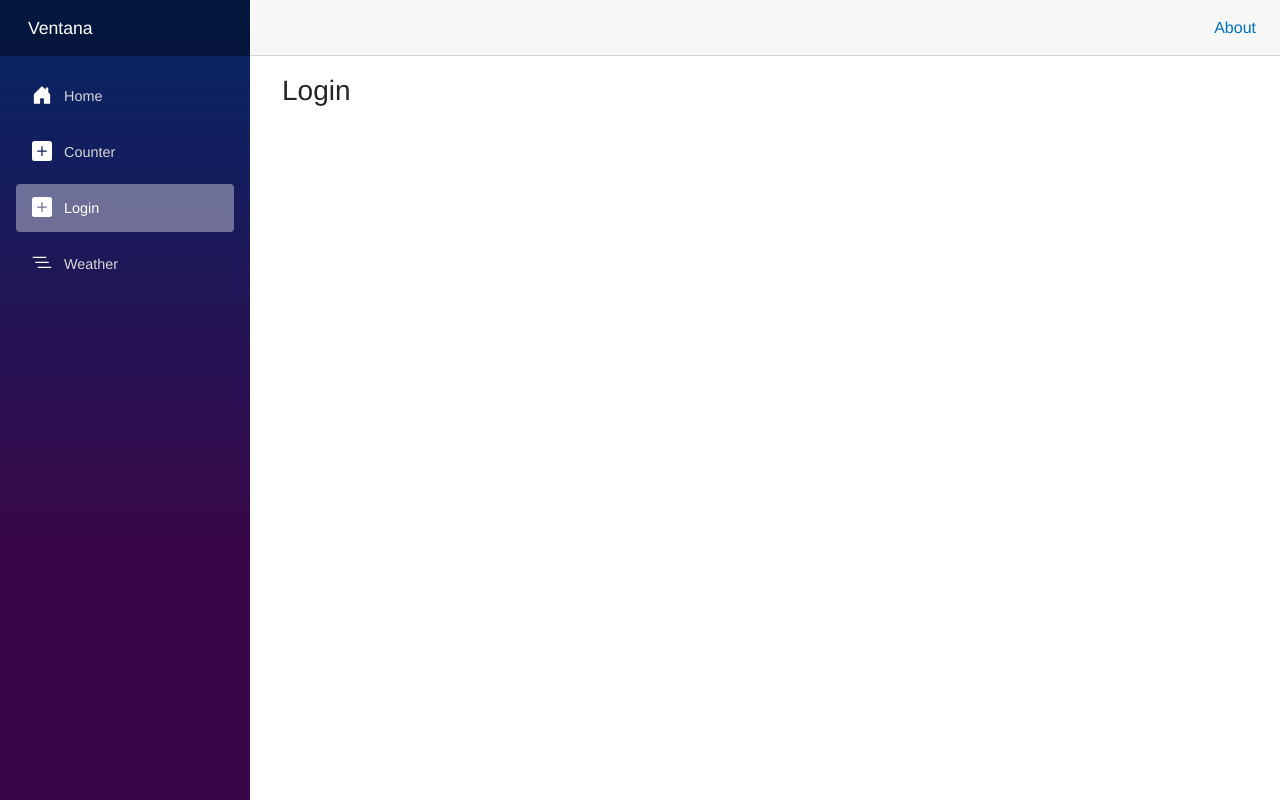
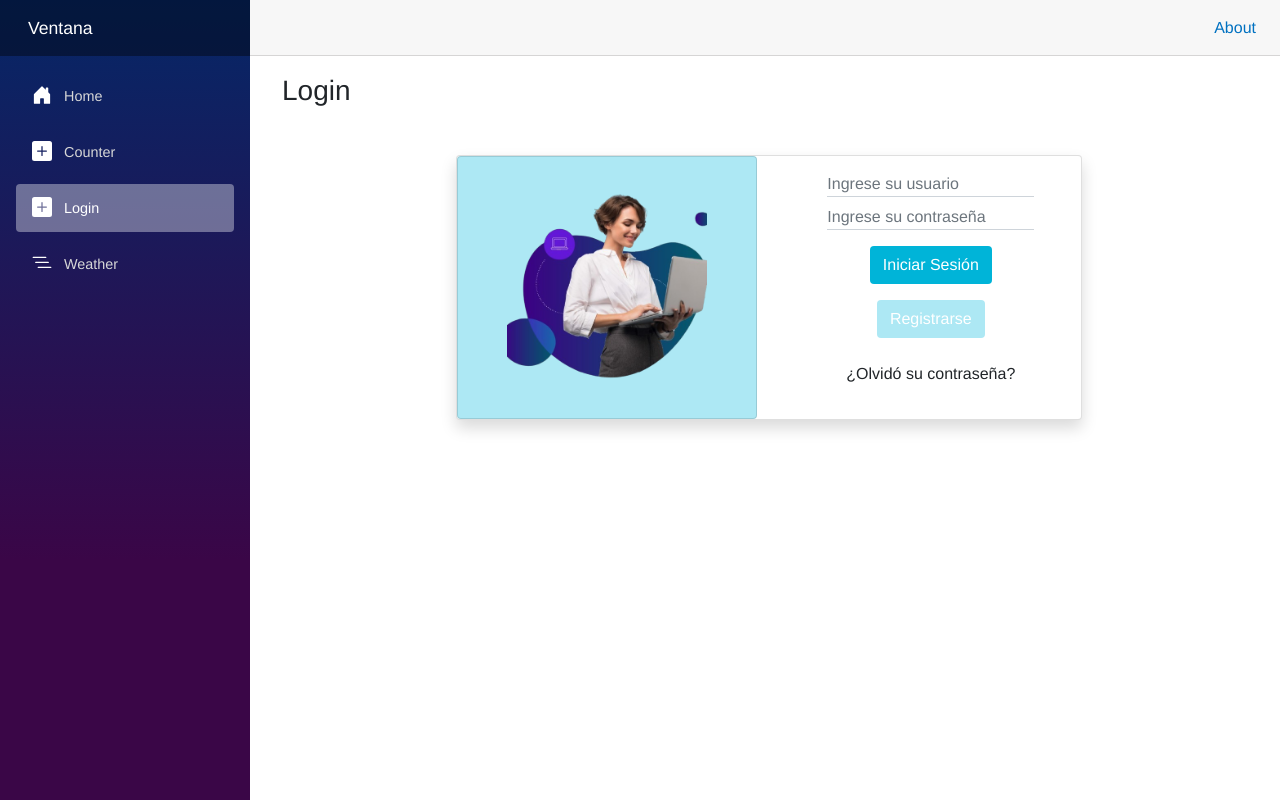
Before and after one commit to SamyJp23/ProyectoAplicado, an ASP.NET Core app: page /Ventana/Login in a window 1280 px wide. Run offline with ASP.NET Core 8, Linux system fonts and the light colour scheme; style sheets or scripts are compiled from the project's sources.

Commit message:
Creando el login

```diff
--- a/Ventana/Pages/VentanasPages/Login.razor
+++ b/Ventana/Pages/VentanasPages/Login.razor
@@ -1,5 +1,70 @@
 @page "/Ventana/Login"
 <h3>Login</h3>
+<style>
+    .btn-iniciar {
+        background-color: #00b4d8;
+        color: #fff;
+    }
+
+    .btn-registro {
+        background-color: #ADE8F4;
+        color: #fff;
+    }
+
+    .form-control {
+        border: none;
+        border-bottom: 1px solid #ced4da;
+        border-radius: 0;
+        padding: 0;
+        background-color: transparent;
+    }
+
+        .form-control:focus {
+            outline: none;
+            border-color: transparent !important;
+        }
+</style>
+
+<div class="container">
+    <div class="row justify-content-center mt-5">
+        <div class="col-md-8">
+            <div class="card shadow">
+                <div class="row">
+                    <div class="col-sm-6 bg-custom rounded-left">
+                        <div class="card" style="background-color: #ADE8F4;">
+                            <div class="card-body">
+                                <img src="Imagenes/login.png" alt="Descripción de la imagen" class="d-block mx-auto" style="width: 200px; margin-top: 20px;">
+                            </div>
+                        </div>
+                    </div>
+                    <div class="col-sm-6 rounded-right">
+                        <div class="card-body">
+                            <div class="d-flex justify-content-center">
+                                <div>
+                                    <div class="form-group mb-2">
+                                        <input type="text" class="form-control" id="usuario" placeholder="Ingrese su usuario">
+                                    </div>
+                                    <div class="form-group mb-3">
+                                        <input type="password" class="form-control" id="contrasena" placeholder="Ingrese su contraseña">
+                                    </div>
+                                </div>
+                            </div>
+                            <div class="form-group text-center mb-3">
+                                <button type="button" class="btn btn-block btn-iniciar">Iniciar Sesión</button>
+                            </div>
+                            <div class="form-group text-center">
+                                <button type="button" class="btn btn-block btn-registro">Registrarse</button>
+                            </div>
+                            <div class="form-group text-center">
+                                <label class="mt-4">¿Olvidó su contraseña?</label>
+                            </div>
+                        </div>
+                    </div>
+                </div>
+            </div>
+        </div>
+    </div>
+</div>
 
 @code {
 
```
Also changed, not shown: Ventana/Ventana.csproj, Ventana/wwwroot/Imagenes/login.png (added).
